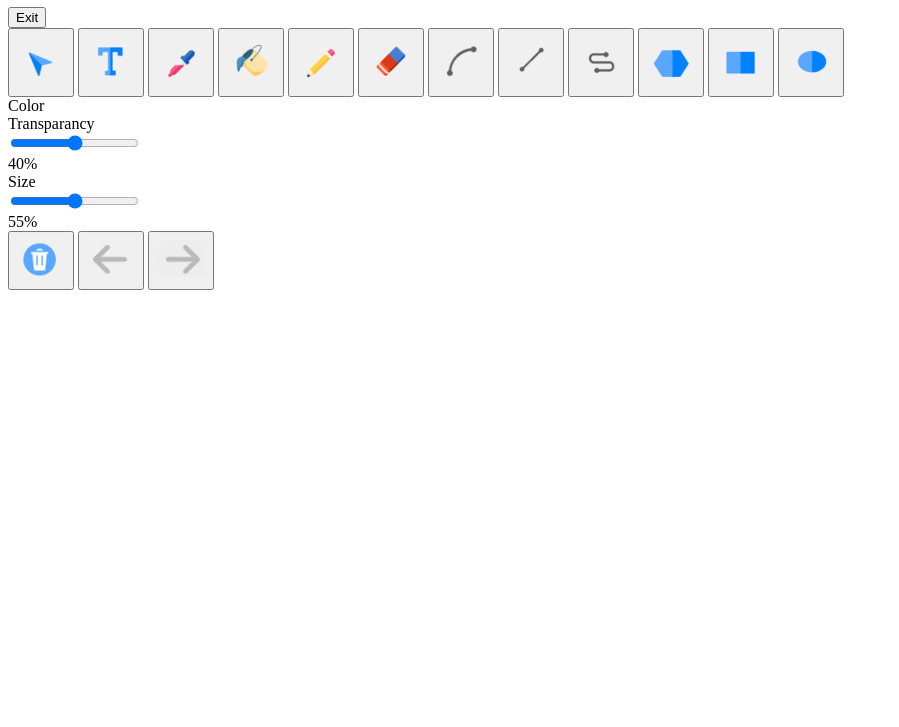
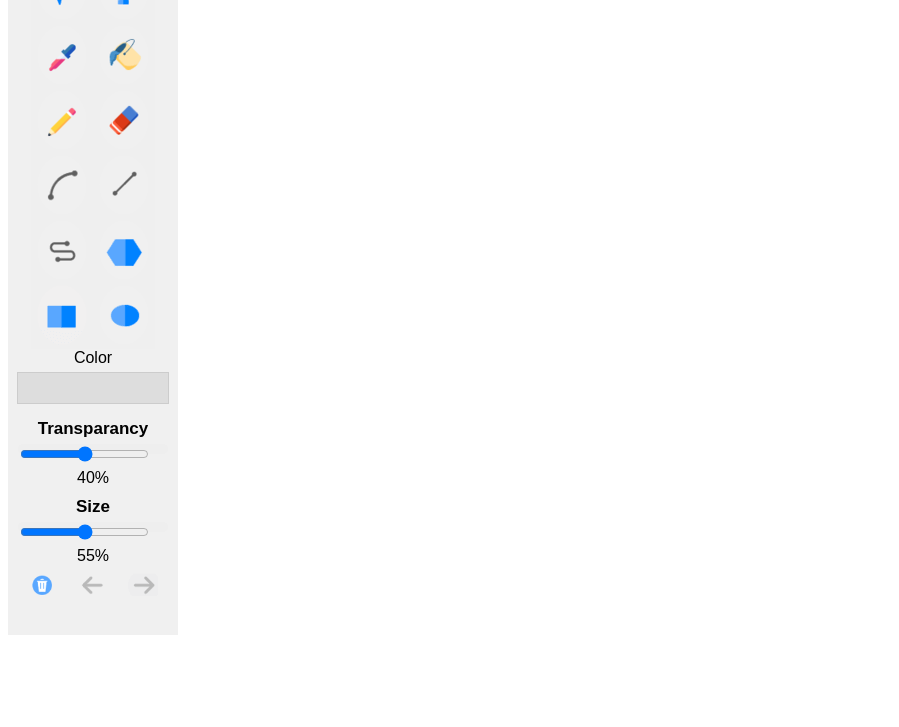
Before and after one commit to kartik-ag/Web_Annotator_Extension, a browser extension: page dialog.html in a window 1280 px wide. Shown: the part 73-800 px from the top of the page, without its empty margins (0-899 px from the left). Drawn offline with Linux system fonts and the light colour scheme.

Commit message:
layout comp, pen added

```diff
--- a/dialog.css
+++ b/dialog.css
@@ -1,61 +1,66 @@
-body {
+#body {
   margin: 0;
   padding: 0;
   font-family: sans-serif;
 }
 
-.toolbox {
+.unique-toolbox {
   background-color: #f0f0f0;
   padding: 10px;
-  width: 150px;
-  height: 550px;
+  width: 150px !important;
+  height: 680px !important;
   display: flex;
   flex-direction: column;
   align-items: center;
 }
 
-.toolbox-header {
+.unique-toolbox-header {
   display: flex;
   justify-content: space-between;
-  width: 110%;
+  width: 110% !important;
   background-color: #ccc;
   position: relative;
   top: -10px;
   font-size: 10px;
   margin-bottom: 0px;
   padding: 2px 3px;
-
 }
 
-.toolbox-header h1 {
+.unique-toolbox-header h1 {
   margin: 0;
 }
 
-.toolbox-header button {
+.unique-toolbox-header button {
   background-color: #ccc;
   border: none;
   padding: 5px 10px;
   cursor: pointer;
 }
 
-.toolbox-content {
+.paint{
+  font-size: 15px;
+  font-weight: 700;
+  align-content: center;
+}
+
+.unique-toolbox-content {
   display: flex;
   flex-direction: column;
   align-items: center;
   width: 100%;
 }
-.toolbox-content-1 button{
-  border : none;
+.unique-toolbox-content-1 button {
+  border: none;
   height: auto;
   width: auto;
 }
-.toolbox-content-1 {
+.unique-toolbox-content-1 {
   display: grid;
-  grid-template-columns: repeat(3, 1fr);
+  grid-template-columns: repeat(2, 1fr);
   margin-top: -15px;
 }
 
-.toolbox-content button {
+.unique-toolbox-content button {
   background-color: #fff;
   border: 1px solid #ccc;
   padding: 5px 10px;
@@ -63,12 +68,12 @@ body {
   cursor: pointer;
 }
 
-.toolbox-content button img {
+.unique-toolbox-content button img {
   width: 20px;
   height: 20px;
 }
 
-.toolbox-content .color-picker {
+.unique-toolbox-content .unique-color-picker {
   width: 100%;
   height: 30px;
   background-color: #ddd;
@@ -76,7 +81,7 @@ body {
   margin: 5px;
 }
 
-.toolbox-content .slider {
+.unique-toolbox-content .unique-slider {
   width: 100%;
   height: 10px;
   background-color: #eee;
@@ -85,7 +90,7 @@ body {
   margin: 5px;
 }
 
-.toolbox-content .slider .handle {
+.unique-toolbox-content .unique-slider .unique-handle {
   position: absolute;
   top: 50%;
   transform: translateY(-50%);
@@ -96,43 +101,49 @@ body {
   cursor: pointer;
 }
 
-.toolbox-content .slider .handle.active {
+.unique-toolbox-content .unique-slider .unique-handle.active {
   background-color: #007bff;
 }
 
-.toolbox-content .value {
+.unique-toolbox-content .unique-value {
   margin-top: 10px;
 }
 
-.toolbox-content .controls {
+.unique-toolbox-content .unique-controls {
   display: flex;
   justify-content: space-around;
   width: 100%;
-  margin-top: 10px;
 }
 
-.toolbox-content .controls button {
+.unique-toolbox-content .unique-controls button {
   width: 30px;
   height: 30px;
-  /* background-color: #ccc; */
   border: none;
-  /* border-radius: 50%; */
   cursor: pointer;
   padding: 0px;
 }
 
-.toolbox-content .controls button img {
+.unique-toolbox-content .unique-controls button img {
   width: 30px;
   height: 30px;
 }
 
-.transparancy{
+.unique-transparancy {
   font-weight: 700;
   font-size: 17px;
   margin-top: 10px;
 }
-.size{
+
+.unique-size {
   font-weight: 700;
   font-size: 17px;
   margin-top: 10px;
 }
+
+.my-unique-image{
+  border-radius: 50%;
+}
+
+.selected{
+  background-color: black;
+}
--- a/dialog.html
+++ b/dialog.html
@@ -1,51 +1,51 @@
 <!DOCTYPE html>
 <html lang="en">
 <head>
-    <title>Document</title>
+    <link rel="stylesheet" href="dialog.css">
 </head>
-<body>
-    <div class="toolbox">
-        <div class="toolbox-header">
-          <h1>Paint</h1>
-          <button id="exit">Exit</button>
+<div id="body">
+    <div class="unique-toolbox">
+        <div class="unique-toolbox-header">
+          <div class="paint">Paint</div>
+          <button id="unique-exit">Exit</button>
         </div>
-        <div class="toolbox-content-1">
-          <button><img src="arrow.png" alt="Arrow"></button>
-          <button><img src="text.png" alt="Text"></button>
-          <button><img src="picker.png" alt=""></button>
-          <button><img src="fill.png" alt="Fill"></button>
-          <button><img src="pen.png" alt="Pencil"></button>
-          <button><img src="eraser.png" alt="Eraser"></button>
-          <button><img src="line1.png" alt="Line"></button>
-          <button><img src="line2.png" alt="Curve"></button>
-          <button><img src="line3.png" alt="Curve"></button>
-          <button><img src="poly1.png" alt="Rectangle"></button>
-          <button><img src="poly2.png" alt="Circle"></button>
-          <button><img src="poly3.png" alt="Circle"></button>
+        <div class="unique-toolbox-content-1">
+          <button class="my-unique-button" onclick="handleOnClickUnique(this)"><img class="my-unique-image" src="arrow.png" alt="Arrow"></button>
+          <button class="my-unique-button" onclick="handleOnClickUnique(this)"><img class="my-unique-image" src="text.png" alt="Text"></button>
+          <button class="my-unique-button" onclick="handleOnClickUnique(this)"><img class="my-unique-image" src="picker.png" alt=""></button>
+          <button class="my-unique-button" onclick="handleOnClickUnique(this)"><img class="my-unique-image" src="fill.png" alt="Fill"></button>
+          <button class="my-unique-button" onclick="handleOnClickUnique(this)"><img class="my-unique-image" src="pen.png" alt="Pencil"></button>
+          <button class="my-unique-button" onclick="handleOnClickUnique(this)"><img class="my-unique-image" src="eraser.png" alt="Eraser"></button>
+          <button class="my-unique-button" onclick="handleOnClickUnique(this)"><img class="my-unique-image" src="line1.png" alt="Line"></button>
+          <button class="my-unique-button" onclick="handleOnClickUnique(this)"><img class="my-unique-image" src="line2.png" alt="Curve"></button>
+          <button class="my-unique-button" onclick="handleOnClickUnique(this)"><img class="my-unique-image" src="line3.png" alt="Curve"></button>
+          <button class="my-unique-button" onclick="handleOnClickUnique(this)"><img class="my-unique-image" src="poly1.png" alt="Rectangle"></button>
+          <button class="my-unique-button" onclick="handleOnClickUnique(this)"><img class="my-unique-image" src="poly2.png" alt="Circle"></button>
+          <button class="my-unique-button" onclick="handleOnClickUnique(this)"><img class="my-unique-image" src="poly3.png" alt="Circle"></button>
         </div>
-        <div class="toolbox-content">
-            <div class="color-picker-heading">Color</div>
-          <div class="color-picker"></div>
-          <div class="transparancy">
+        <div class="unique-toolbox-content">
+            <div class="unique-color-picker-heading">Color</div>
+          <div class="unique-color-picker"></div>
+          <div class="unique-transparancy">
             Transparancy
           </div>
-          <div class="slider">
-            <input type="range" min="0" max="100" value="50" class="slider-input">
+          <div class="unique-slider">
+            <input type="range" min="0" max="100" value="50" class="unique-slider-input">
           </div>
-          <div class="value">40%</div>
-          <div class="size">
+          <div class="unique-value">40%</div>
+          <div class="unique-size">
             Size
           </div>
-          <div class="slider">
-            <input type="range" min="0" max="100" value="50" class="slider-input">
+          <div class="unique-slider">
+            <input type="range" min="0" max="100" value="50" class="unique-slider-input">
           </div>
-          <div class="value">55%</div>
-          <div class="controls">
+          <div class="unique-value">55%</div>
+          <div class="unique-controls">
             <button><img src="del.png" alt="Trash"></button>
             <button><img src="back.png" alt="Target"></button>
             <button><img src="next.png" alt="Eye"></button>
           </div>
         </div>
       </div>
-</body>
+    </div>
 </html>
```
Also changed, not shown: content.js (+16 -12 lines), dialog.js (+98 -2 lines).
